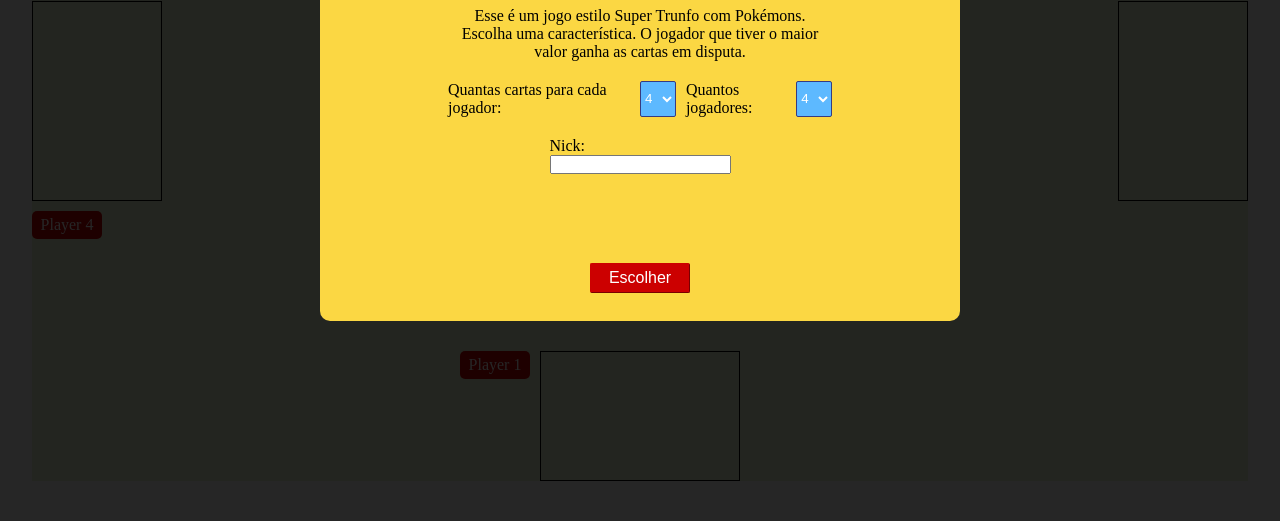
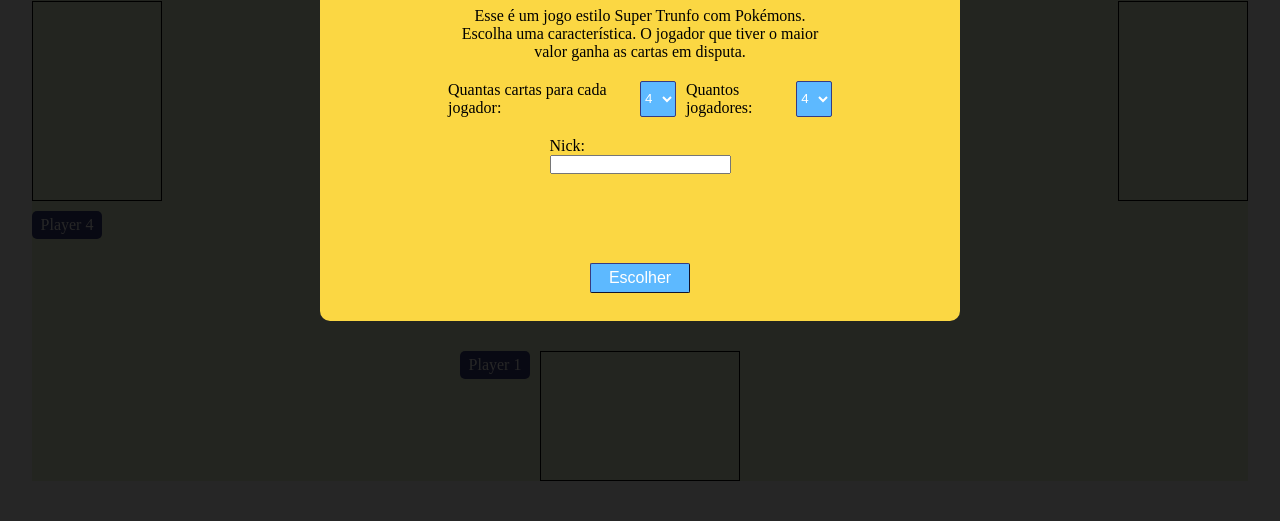
Before and after one commit to JoelMJunior/super-trunfo, a website with bundled scripts: page index.html in a window 1280 px wide. Shown: the part 279-800 px from the top of the page. Built offline with nearby package versions, Linux system fonts and the light colour scheme.

Commit message:
fix: change colors of button and tags

```diff
--- a/css/loading.css
+++ b/css/loading.css
@@ -73,11 +73,11 @@ label[for=numb-players] {
     font-size: 1em;
     cursor: pointer;
     border-radius: 2px;
-    border: 1px outset var(--red-dark-color);
-    background-color: var(--red-dark-color);
+    border: 1px outset var(--blue-dark-color);
+    background-color: var(--blue-light-color);
 }
 #btn-load-choose:enabled:hover {
-    background-color: var(--red-color);
+    background-color: var(--blue-dark-color);
 }
 
 #btn-load-play {
--- a/css/style.css
+++ b/css/style.css
@@ -70,7 +70,7 @@
     position: absolute;
     padding: 5px;
     color: white;
-    background-color: var(--red-dark-color);
+    background-color: var(--blue-dark-color);
     border-radius: 5px;
 }
 
```
Also changed, not shown: README.md.
